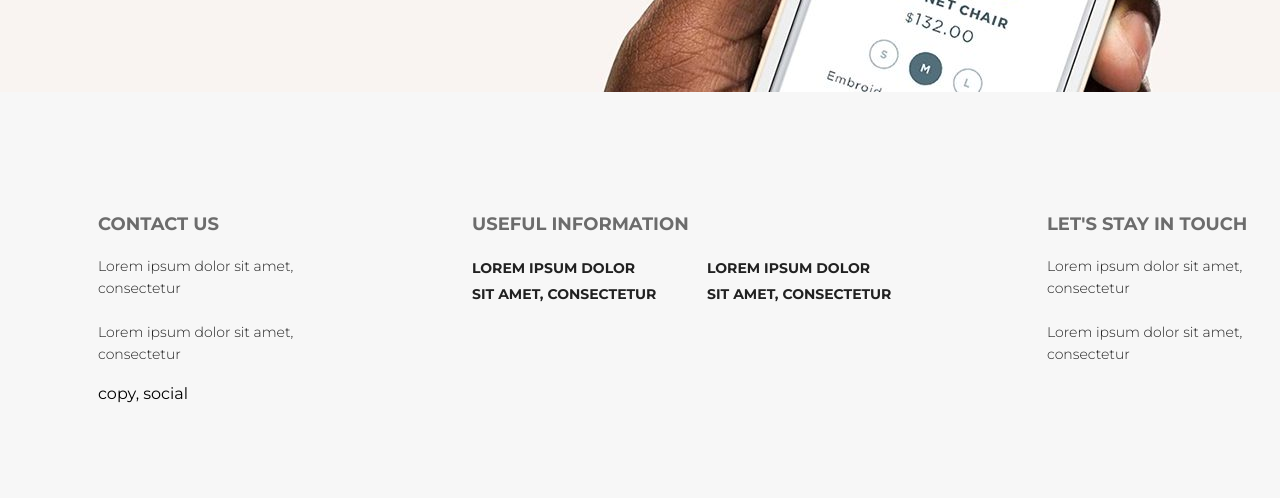
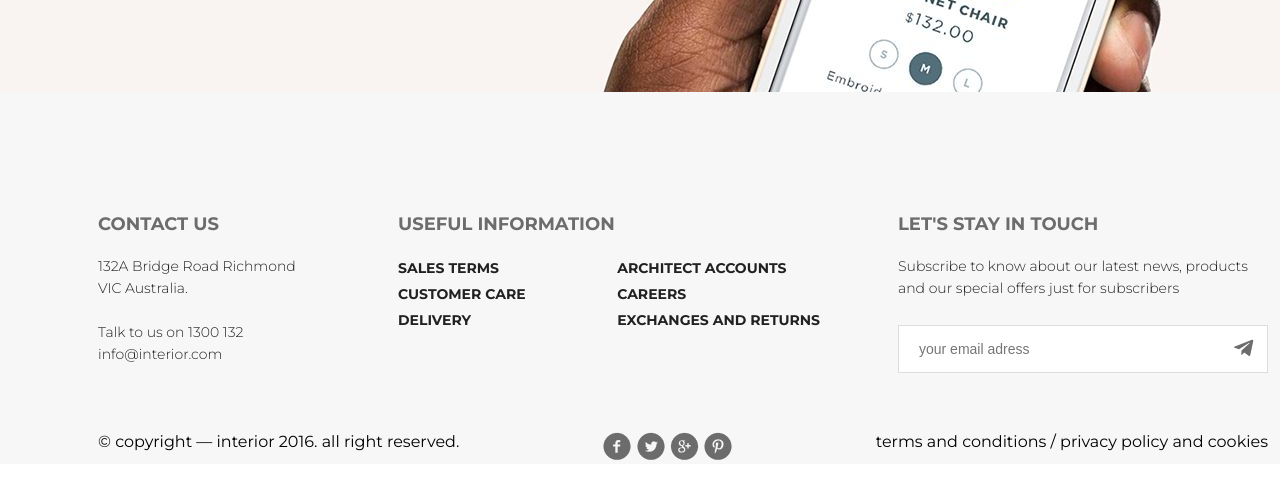
Before and after one commit to Bellerofonty/furniture_shop, a plain HTML site: page index.html in a window 1280 px wide. Shown: the part 5282-5780 px from the top of the page. Drawn offline with Linux system fonts and the light colour scheme.

Commit message:
домашняя готова

```diff
--- a/index.html
+++ b/index.html
@@ -5,6 +5,7 @@
     <meta charset="UTF-8">
     <title>Title</title>
     <link rel="stylesheet" href="style.css"> </head>
+<script defer src="https://use.fontawesome.com/releases/v5.0.9/js/all.js" integrity="sha384-8iPTk2s/jMVj81dnzb/iFR2sdA7u06vHJyyLlAd4snFpCl/SnyUjRrbdJsw1pGIl" crossorigin="anonymous"></script>
 
 <body>
     <div class="container">
@@ -199,32 +200,45 @@
                 <div class="col">
                     <h2>contact us</h2>
                     <br>
-                    <p>Lorem ipsum dolor sit amet, consectetur
+                    <p>132A Bridge Road Richmond VIC Australia.
                         <br>
-                        <br> Lorem ipsum dolor sit amet, consectetur </p>
+                        <br>Talk to us on 1300 132
+                        <br> info@interior.com</p>
                 </div>
                 <div class="mid col">
                     <h2>useful information</h2>
                     <br>
                     <div class="text">
-                        <div>
-                            <p>Lorem ipsum dolor sit amet, consectetur</p>
-                        </div>
-                        <div>
-                            <p>Lorem ipsum dolor sit amet, consectetur </p>
-                        </div>
+                        <div class="links"> <a href="#">sales terms</a> <a href="#">customer care</a> <a href="#">delivery</a> </div>
+                        <div class="links"> <a href="#">architect accounts</a> <a href="#">careers</a> <a href="#">exchanges and returns</a> </div>
                     </div>
                 </div>
                 <div class="col">
                     <h2>let's stay in touch</h2>
                     <br>
-                    <p>Lorem ipsum dolor sit amet, consectetur
-                        <br>
-                        <br> Lorem ipsum dolor sit amet, consectetur </p>
+                    <p>Subscribe to know about our latest news, products and our special offers just for subscribers</p>
+                    <form action="URL">
+                        <input class="email" type="email" placeholder="your email adress">
+                        <button class="plane-button"><i class="fab fa-telegram-plane"></i></button>
+                    </form>
                 </div>
             </div>
-            <div>
-                <br> copy, social </div>
+            <div class="last-row">
+                <div>
+                    <p>&copy; copyright&nbsp;&mdash; interior 2016. all right reserved.</p>
+                </div>
+                <div class="buttons-pic"> <img src="img/social-links.png" alt="social-links">
+                    <div class="buttons">
+                        <button></button>
+                        <button></button>
+                        <button></button>
+                        <button></button>
+                    </div>
+                </div>
+                <div>
+                    <p>terms and conditions&nbsp;/ privacy policy and cookies</p>
+                </div>
+            </div>
         </div>
     </div>
 </body>
--- a/style.css
+++ b/style.css
@@ -445,9 +445,7 @@ body {
     align-items: center;
 }
 
-.tr-items .item:hover {
-
-}
+.tr-items .item:hover {}
 
 .trending {
     margin-bottom: 120px;
@@ -617,7 +615,6 @@ body {
 
 .footer {
     background-color: #f7f7f7;
-    height: 384px;
     padding-top: 120px;
 }
 
@@ -627,7 +624,7 @@ body {
 }
 
 .footer .col {
-    width: 221px;
+    width: 370px;
 }
 
 .footer h2 {
@@ -647,11 +644,31 @@ body {
 
 .footer .mid {
     width: 422px;
+    margin: 0 78px;
 }
 
 .footer .mid .text {
+    width: 422px;
     display: flex;
     justify-content: space-between;
+}
+
+.footer .links {
+    display: flex;
+    flex-direction: column;
+}
+
+.footer .links a {
+    text-decoration: none;
+    color: #212121;
+    font-size: 14px;
+    font-weight: 700;
+    line-height: 26px;
+    text-transform: uppercase;
+}
+
+.footer .links a:hover {
+    color: rgb(108, 108, 108);
 }
 
 .footer .mid .text p {
@@ -663,3 +680,77 @@ body {
     line-height: 26px;
     text-transform: uppercase;
 }
+
+.col form {
+    border-width: 1px;
+    border-color: #d9dee1;
+    border-style: solid;
+    background-color: #ffffff;
+    width: 368px;
+    height: 46px;
+    margin-top: 26px;
+    position: relative;
+}
+
+.email {
+    font-size: 14px;
+    font-weight: 300;
+    line-height: 22px;
+    padding: 0 40px 0 20px;
+    border: none;
+    width: 308px;
+    height: 46px;
+}
+
+.plane-button {
+    width: 40px;
+    height: 40px;
+    border: none;
+    position: absolute;
+    right: 3px;
+    bottom: 3px;
+    background-color: transparent;
+    color: #6c6c6c;
+    font-size: 22px;
+    font-weight: 400;
+    line-height: 22px;
+    cursor: pointer;
+}
+
+.plane-button:hover {
+    color: rgb(33, 33, 33);
+}
+
+.last-row {
+    display: flex;
+    justify-content: space-between;
+    margin: 59px 0 30px 0;
+}
+
+.last-row .buttons-pic {
+    position: relative;
+}
+
+.last-row .buttons {
+    position: absolute;
+    bottom: 4px;
+    left: 0;
+    display: flex;
+    justify-content: space-between;
+    align-items: center;
+    width: 129px;
+    height: 28px;
+}
+
+.last-row button {
+    width: 28px;
+    height: 28px;
+    background-color: transparent;
+    border: transparent;
+    cursor: pointer;
+    border-radius: 50%;
+}
+
+.last-row button:hover {
+    box-shadow: 0px 2px 10px 0.15px rgba(33, 33, 33, 0.7);
+}
```
Also changed, not shown: img/social-links.png (added).
